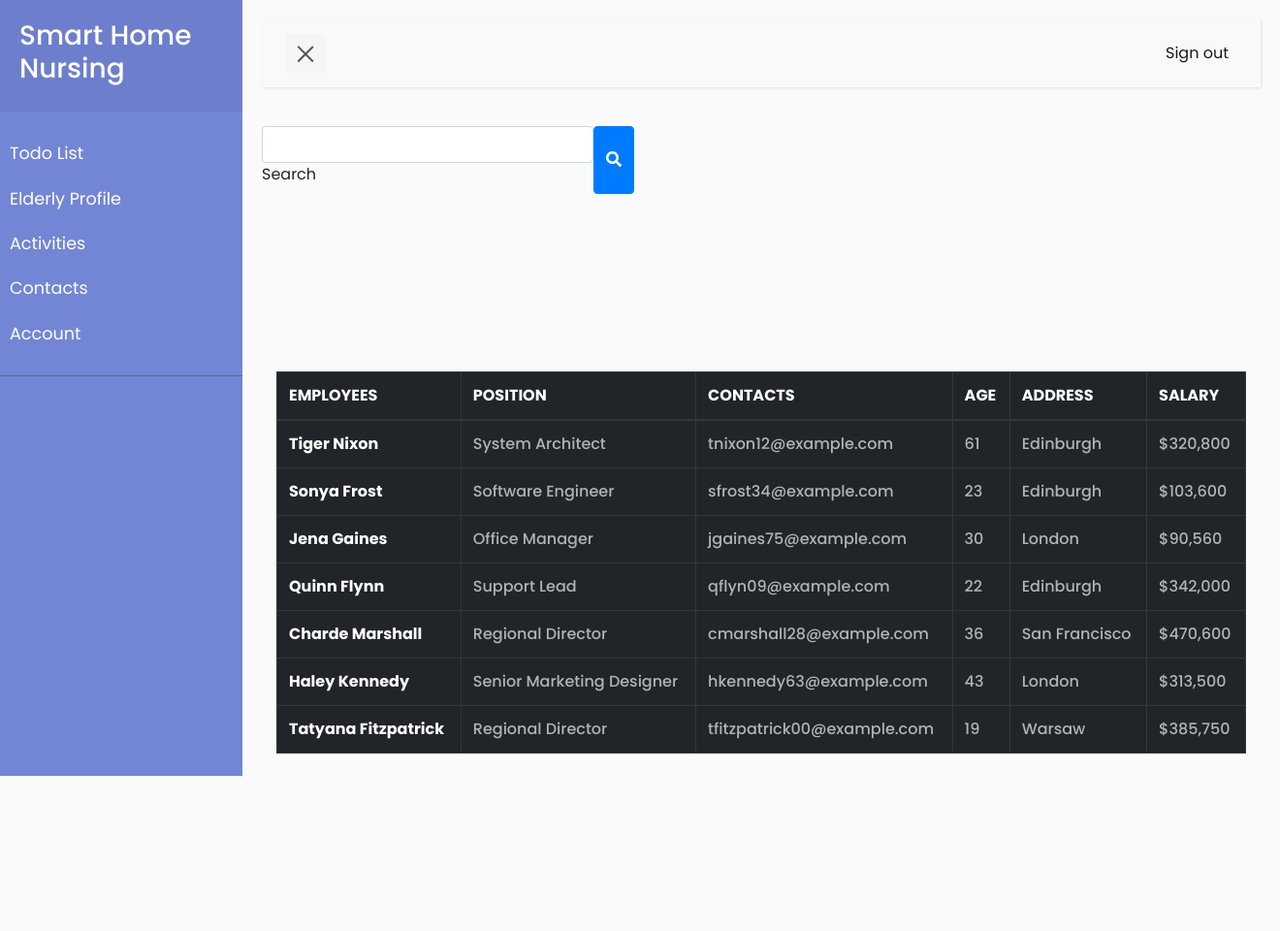
After one commit to MsAnamtaKhan/SmartHomeWebApplication, a Flask app: page /activities in a window 1320 px wide. The commit adds this page. Shown: the whole page at 97% size. Run offline with Flask 2, Linux system fonts and the light colour scheme; some libraries are stand-ins or nearby versions.

Commit message:
Template inheritance

```diff
--- a/application/routes.py
+++ b/application/routes.py
@@ -16,6 +16,10 @@ def main_page():
 @app.route('/home')
 def home_page():
     return render_template('index.html')
+
+@app.route('/activities')
+def activities_page():
+    return render_template('activities.html')
 
 
 @app.route('/login',methods=['GET', 'POST'])
--- /dev/null
+++ b/application/templates/activities.html
@@ -0,0 +1,140 @@
+{% extends 'base.html' %}
+{% block title %}
+    Activities Page
+{% endblock %}
+
+{% block content %}
+<div class="input-group">
+  <div class="form-outline">
+    <input type="search" id="form1" class="form-control" />
+    <label class="form-label" for="form1">Search</label>
+  </div>
+  <button type="button" class="btn btn-primary">
+    <i class="fas fa-search"></i>
+  </button>
+</div>
+<!--Table-->
+
+<section class="intro">
+  <!-- <div class="gradient-custom-2 h-100"> -->
+    <div class="mask d-flex align-items-center h-100">
+      <div class="container">
+        <div class="row justify-content-center">
+          <div class="col-12">
+            <div class="table-responsive">
+              <table class="table table-dark table-bordered mb-0">
+                <thead>
+                  <tr>
+                    <th scope="col">EMPLOYEES</th>
+                    <th scope="col">POSITION</th>
+                    <th scope="col">CONTACTS</th>
+                    <th scope="col">AGE</th>
+                    <th scope="col">ADDRESS</th>
+                    <th scope="col">SALARY</th>
+                  </tr>
+                </thead>
+                <tbody>
+                  <tr>
+                    <th scope="row">Tiger Nixon</th>
+                    <td>System Architect</td>
+                    <td>tnixon12@example.com</td>
+                    <td>61</td>
+                    <td>Edinburgh</td>
+                    <td>$320,800</td>
+                  </tr>
+                  <tr>
+                    <th scope="row">Sonya Frost</th>
+                    <td>Software Engineer</td>
+                    <td>sfrost34@example.com</td>
+                    <td>23</td>
+                    <td>Edinburgh</td>
+                    <td>$103,600</td>
+                  </tr>
+                  <tr>
+                    <th scope="row">Jena Gaines</th>
+                    <td>Office Manager</td>
+                    <td>jgaines75@example.com</td>
+                    <td>30</td>
+                    <td>London</td>
+                    <td>$90,560</td>
+                  </tr>
+                  <tr>
+                    <th scope="row">Quinn Flynn</th>
+                    <td>Support Lead</td>
+                    <td>qflyn09@example.com</td>
+                    <td>22</td>
+                    <td>Edinburgh</td>
+                    <td>$342,000</td>
+                  </tr>
+                  <tr>
+                    <th scope="row">Charde Marshall</th>
+                    <td>Regional Director</td>
+                    <td>cmarshall28@example.com</td>
+                    <td>36</td>
+                    <td>San Francisco</td>
+                    <td>$470,600</td>
+                  </tr>
+                  <tr>
+                    <th scope="row">Haley Kennedy</th>
+                    <td>Senior Marketing Designer</td>
+                    <td>hkennedy63@example.com</td>
+                    <td>43</td>
+                    <td>London</td>
+                    <td>$313,500</td>
+                  </tr>
+                  <tr>
+                    <th scope="row">Tatyana Fitzpatrick</th>
+                    <td>Regional Director</td>
+                    <td>tfitzpatrick00@example.com</td>
+                    <td>19</td>
+                    <td>Warsaw</td>
+                    <td>$385,750</td>
+                  </tr>
+                </tbody>
+              </table>
+            </div>
+          </div>
+        </div>
+      </div>
+    </div>
+
+</section>
+<!--Table-->
+
+<style>
+
+html,
+body,
+.intro {
+  height: 100%;
+}
+
+/* .gradient-custom-2 { */
+  /* fallback for old browsers */
+  /* background: #6a11cb; */
+
+  /* Chrome 10-25, Safari 5.1-6 */
+  /* background: -webkit-linear-gradient(to top, rgba(106, 17, 203, 1), rgba(37, 117, 252, 1)); */
+
+  /* W3C, IE 10+/ Edge, Firefox 16+, Chrome 26+, Opera 12+, Safari 7+ */
+  /* background: linear-gradient(to top, rgb(207, 106, 247), rgb(125, 2, 146))
+} */
+
+table td,
+table th {
+  text-overflow: ellipsis;
+  white-space: nowrap;
+  overflow: hidden;
+}
+
+thead th,
+tbody th {
+  color: #fff;
+}
+
+tbody td {
+  font-weight: 500;
+  color: rgba(255,255,255,.65);
+}
+   </style>
+{% endblock %}
--- /dev/null
+++ b/application/templates/base.html
@@ -0,0 +1,145 @@
+<!DOCTYPE html>
+<html>
+
+<head>
+    <meta charset="utf-8">
+    <meta name="viewport" content="width=device-width, initial-scale=1.0">
+    <meta http-equiv="X-UA-Compatible" content="IE=edge">
+
+    <title> {% block title %}
+
+          {% endblock %}</title>
+
+    <!-- Bootstrap CSS CDN -->
+     <link rel="stylesheet" href="https://stackpath.bootstrapcdn.com/bootstrap/4.1.0/css/bootstrap.min.css" integrity="sha384-9gVQ4dYFwwWSjIDZnLEWnxCjeSWFphJiwGPXr1jddIhOegiu1FwO5qRGvFXOdJZ4" crossorigin="anonymous">
+
+
+    <!-- Font Awesome JS -->
+    <script defer src="https://use.fontawesome.com/releases/v5.0.13/js/solid.js" integrity="sha384-tzzSw1/Vo+0N5UhStP3bvwWPq+uvzCMfrN1fEFe+xBmv1C/AtVX5K0uZtmcHitFZ" crossorigin="anonymous"></script>
+    <script defer src="https://use.fontawesome.com/releases/v5.0.13/js/fontawesome.js" integrity="sha384-6OIrr52G08NpOFSZdxxz1xdNSndlD4vdcf/q2myIUVO0VsqaGHJsB0RaBE01VTOY" crossorigin="anonymous"></script>
+<!-- Our Custom CSS -->
+       <link type="text/css" rel="stylesheet" href="{{ url_for('static', filename = 'sidebar/sidebars.css') }}"></link>
+
+
+
+</head>
+
+<body>
+
+    <div class="wrapper">
+        <!-- Sidebar Holder -->
+        <nav id="sidebar">
+            <div class="sidebar-header">
+                <h3>Smart Home Nursing</h3>
+            </div>
+
+            <ul class="list-unstyled components">
+
+                <li class="active">
+                    <li>
+                    <a href="#">Todo List</a>
+                </li>
+                <li>
+                    <a href="#">Elderly Profile</a>
+                </li>
+                 <li>
+                    <a href="#">Activities</a>
+                </li>
+                 <li>
+                    <a href="#">Contacts</a>
+                </li>
+                 <li>
+                    <a href="#">Account</a>
+                </li>
+
+                    <!-- <a href="#homeSubmenu" data-toggle="collapse" aria-expanded="false" class="dropdown-toggle">Home</a> -->
+                    <!-- <ul class="collapse list-unstyled" id="homeSubmenu">
+                        <li>
+                            <a href="#">Home 1</a>
+                        </li>
+                        <li>
+                            <a href="#">Home 2</a>
+                        </li>
+                        <li>
+                            <a href="#">Home 3</a>
+                        </li>
+                    </ul>
+                </li>
+                <li> -->
+
+                    <!-- <a href="#pageSubmenu" data-toggle="collapse" aria-expanded="false" class="dropdown-toggle">Pages</a> -->
+
+
+
+
+            <!-- <ul class="list-unstyled CTAs">
+                <li>
+                    <a href="https://bootstrapious.com/tutorial/files/sidebar.zip" class="download">Download source</a>
+                </li>
+                <!-- <li>
+                    <a href="https://getbootstrap.com/docs/5.1/examples/sidebars/"
+     class="article">Back to article</a>
+                </li> -->
+            <!-- </ul>  -->
+        </nav>
+
+        <!-- Page Content Holder -->
+        <div id="content">
+
+            <nav class="navbar navbar-expand-lg navbar-light bg-light">
+                <div class="container-fluid">
+
+                    <button type="button" id="sidebarCollapse" class="navbar-btn">
+                        <span></span>
+                        <span></span>
+                        <span></span>
+                    </button>
+                    <button class="btn btn-dark d-inline-block d-lg-none ml-auto" type="button" data-toggle="collapse" data-target="#navbarSupportedContent" aria-controls="navbarSupportedContent" aria-expanded="false" aria-label="Toggle navigation">
+                        <i class="fas fa-align-justify"></i>
+                    </button>
+
+                    <div class="collapse navbar-collapse" id="navbarSupportedContent">
+                        <ul class="nav navbar-nav ml-auto">
+                            <li class="nav-item active">
+                                <a class="nav-link" href="#">Sign out</a>
+                            </li>
+                            <!-- <li class="nav-item">
+                                <a class="nav-link" href="#">Page</a>
+                            </li>
+                            <li class="nav-item">
+                                <a class="nav-link" href="#">Page</a>
+                            </li>
+                            <li class="nav-item">
+                                <a class="nav-link" href="#">Page</a>
+                            </li> -->
+                        </ul>
+                    </div>
+                </div>
+            </nav>
+
+
+            <!-- <div class="line"></div> -->
+
+        <!-- </div>
+    </div> -->
+    {% block content %}
+      {% endblock %}
+
+    <!-- jQuery CDN - Slim version (=without AJAX) -->
+    <script src="https://code.jquery.com/jquery-3.3.1.slim.min.js" integrity="sha384-q8i/X+965DzO0rT7abK41JStQIAqVgRVzpbzo5smXKp4YfRvH+8abtTE1Pi6jizo" crossorigin="anonymous"></script>
+    <!-- Popper.JS -->
+    <script src="https://cdnjs.cloudflare.com/ajax/libs/popper.js/1.14.0/umd/popper.min.js" integrity="sha384-cs/chFZiN24E4KMATLdqdvsezGxaGsi4hLGOzlXwp5UZB1LY//20VyM2taTB4QvJ" crossorigin="anonymous"></script>
+    <!-- Bootstrap JS -->
+    <script src="https://stackpath.bootstrapcdn.com/bootstrap/4.1.0/js/bootstrap.min.js" integrity="sha384-uefMccjFJAIv6A+rW+L4AHf99KvxDjWSu1z9VI8SKNVmz4sk7buKt/6v9KI65qnm" crossorigin="anonymous"></script>
+
+    <script type="text/javascript">
+        $(document).ready(function () {
+            $('#sidebarCollapse').on('click', function () {
+                $('#sidebar').toggleClass('active');
+                $(this).toggleClass('active');
+            });
+        });
+    </script>
+</body>
+
+</html>
```
Also changed, not shown: application/templates/index.html (+6 -144 lines).
